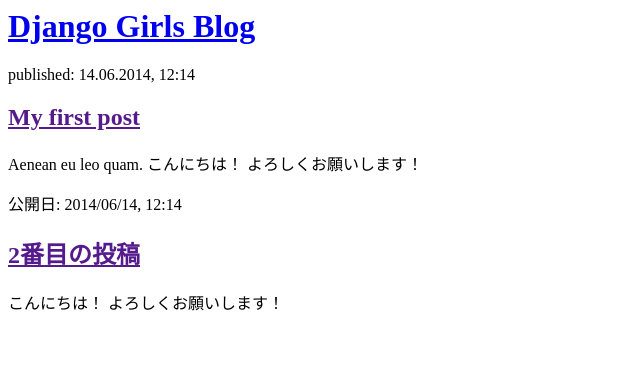
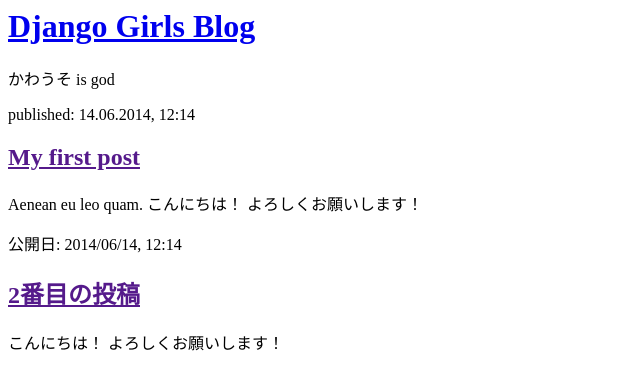
Before and after one commit to kawauso273/my-first-blog, a Django app: page / in a window 1280 px wide. Shown: the top 390 px of the page, without its empty margins (0-640 px from the left). Run offline with Django 3.2, Linux system fonts and the light colour scheme.

Commit message:
Changed the HTML for the site.

```diff
--- a/blog/templates/blog/post_list.html
+++ b/blog/templates/blog/post_list.html
@@ -5,6 +5,7 @@
     <body>
         <div>
             <h1><a href="/">Django Girls Blog</a></h1>
+            <p>かわうそ is god</p>
         </div>
 
         <div>
```
